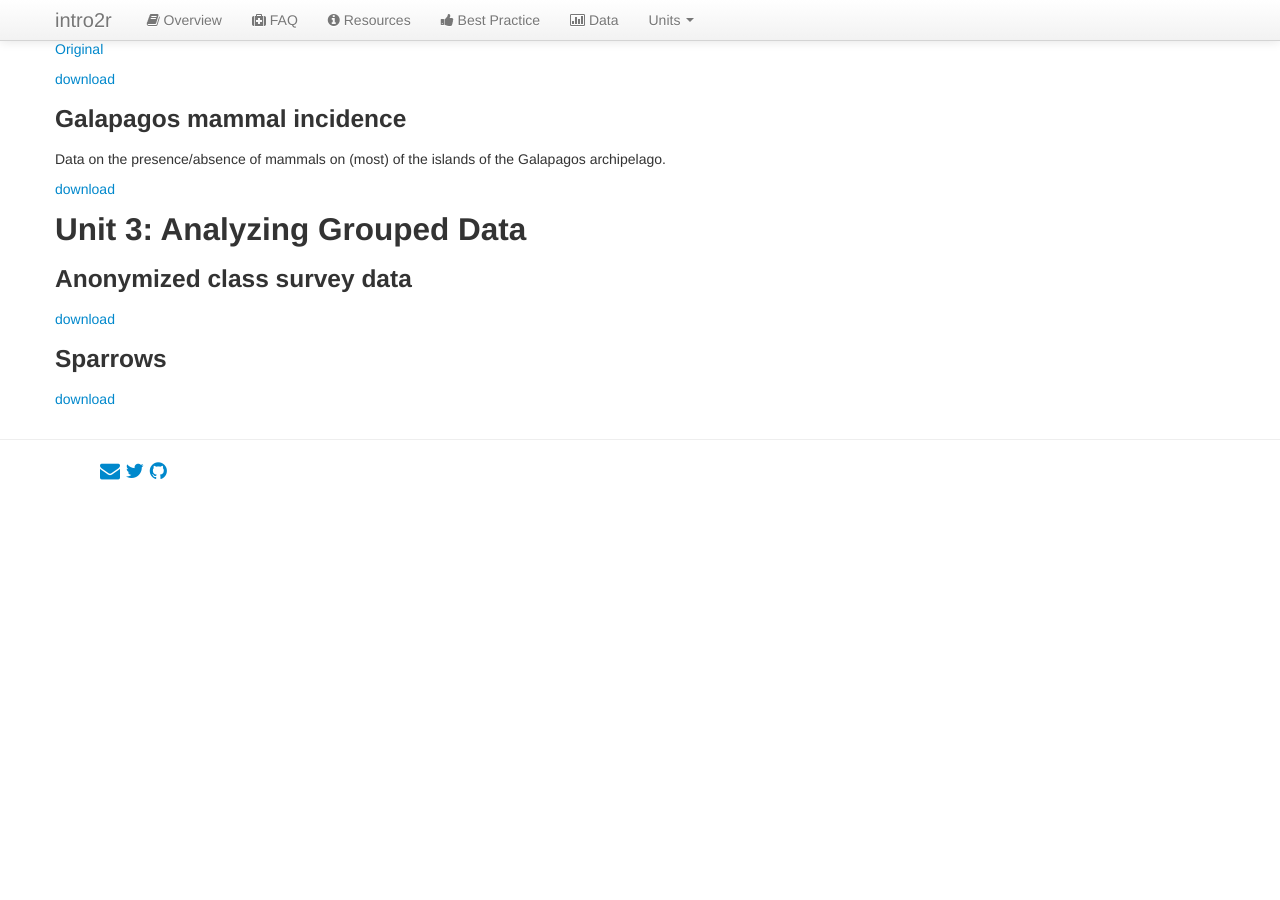
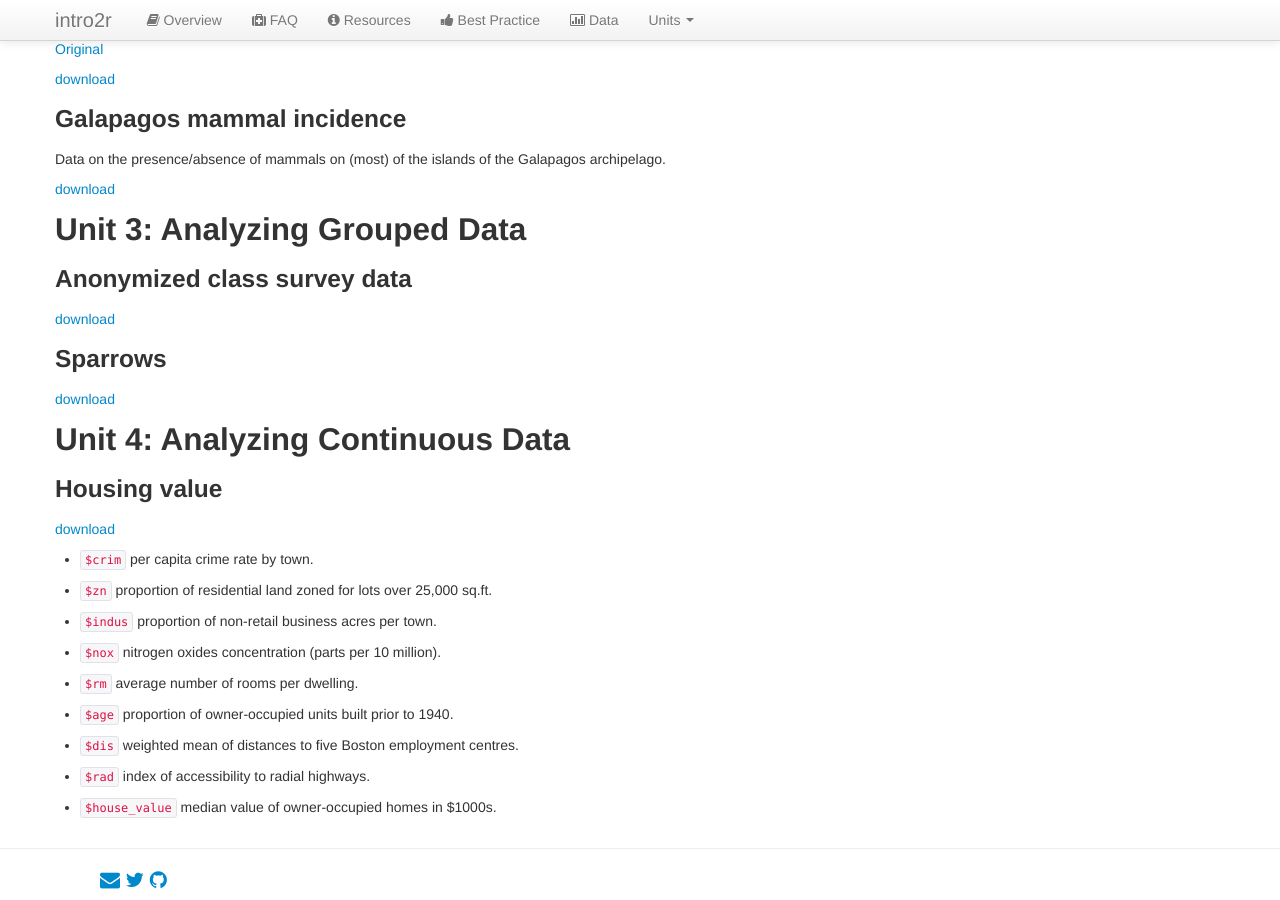
Before and after one commit to intro2r/intro2r, a Jekyll site: the page built from data/index.md, in a window 1280 px wide and 900 px high, scrolled down 1171 px. Built offline with Jekyll 4.4.1, drawn with Linux system fonts in a browser that asks for light colours; before the commit the page ends 1662 px from its top, so only the background shows below that.

Commit message:
Update index.md

```diff
--- a/data/index.md
+++ b/data/index.md
@@ -90,3 +90,28 @@ Data on the presence/absence of mammals on (most) of the islands of the Galapago
 ### Sparrows
 
 [download](../data/sparrows.txt)
+
+
+## Unit 4: Analyzing Continuous Data
+
+### Housing value
+
+[download](../data/housing_value.txt)
+
+  - `$crim`  per capita crime rate by town.
+
+  - `$zn` proportion of residential land zoned for lots over 25,000 sq.ft.
+
+  - `$indus` proportion of non-retail business acres per town.
+
+  - `$nox` nitrogen oxides concentration (parts per 10 million).
+
+  - `$rm`  average number of rooms per dwelling.
+
+  - `$age`  proportion of owner-occupied units built prior to 1940.
+
+  - `$dis`  weighted mean of distances to five Boston employment centres.
+
+  - `$rad`  index of accessibility to radial highways.
+
+  - `$house_value`  median value of owner-occupied homes in $1000s.
```
